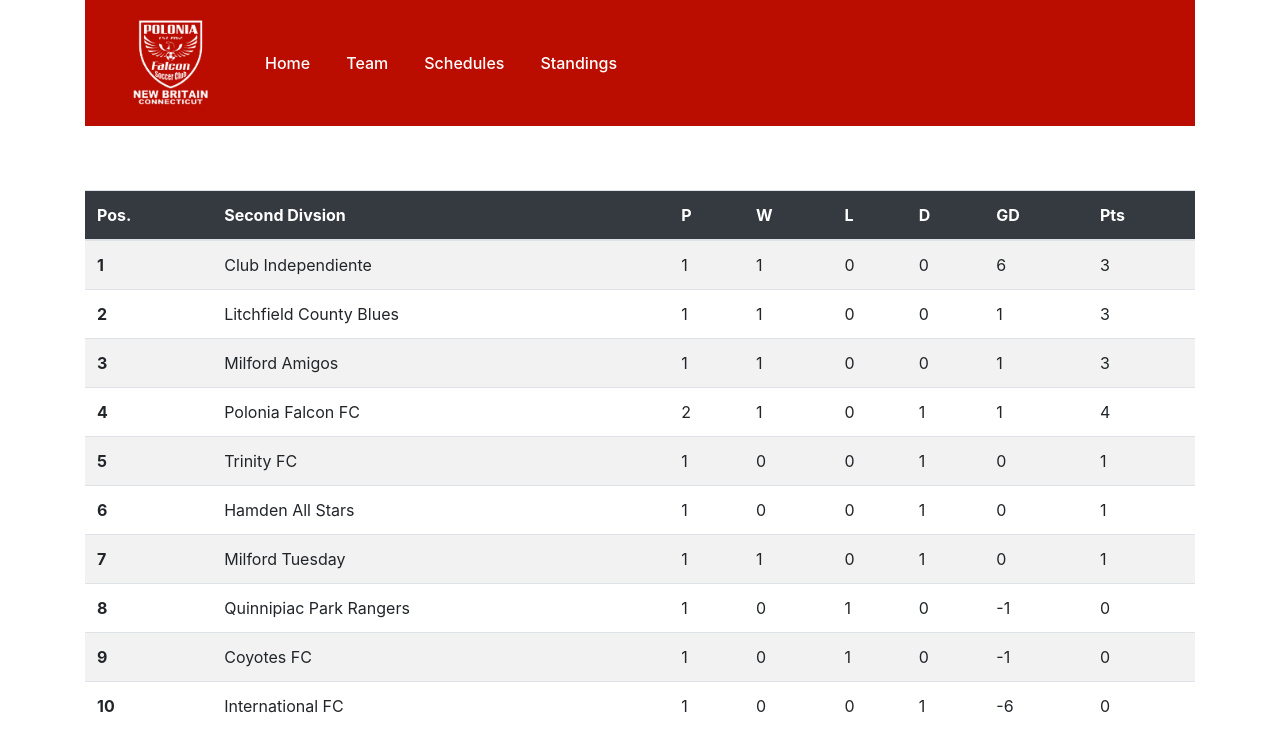
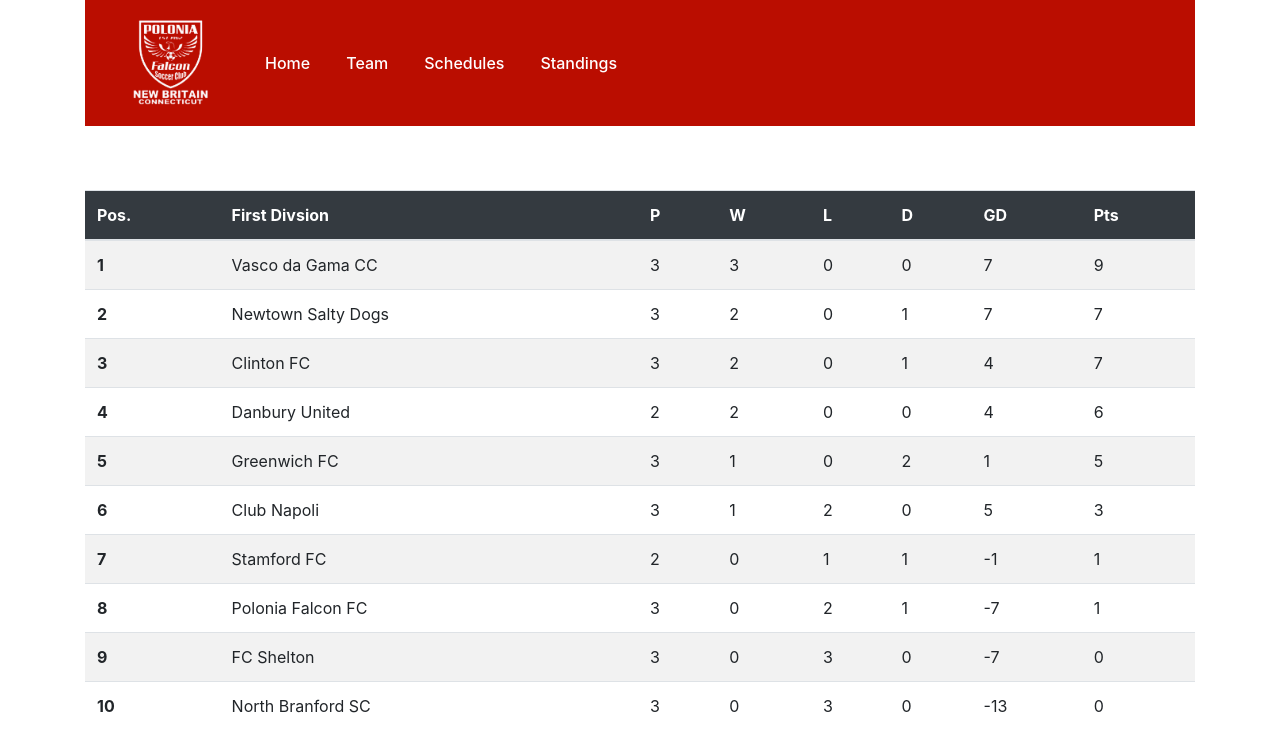
Before and after one commit to TomaszChylinski/polonia_fc, an Angular app in the folder polonia-fc/: page /standings in a window 1280 px wide. Shown: the top 752 px of the page. Built offline with nearby package versions, Linux system fonts and the light colour scheme.

Commit message:
chore(polonia): update schedule

```diff
--- a/polonia-fc/src/app/components/home/main/main.component.html
+++ b/polonia-fc/src/app/components/home/main/main.component.html
@@ -62,45 +62,45 @@
                     <tbody>
                       <tr>
                         <th scope="row">1</th>
-                        <td>Club Independiente</td>
-                        <td>1</td>
-                        <td>1</td>
-                        <td>0</td>
+                        <td>Vasco da Gama CC</td>
+                        <td>3</td>
+                        <td>7</td>
+                        <td>9</td>
                       </tr>
                       <tr>
                         <th scope="row">2</th>
-                        <td>Litchfield County Blues</td>
-                        <td>1</td>
-                        <td>1</td>
-                        <td>0</td>
+                        <td>Newtown Salty Dogs</td>
+                        <td>3</td>
+                        <td>7</td>
+                        <td>7</td>
                       </tr>
                       <tr>
                         <th scope="row">3</th>
-                        <td>Milford Amigos</td>
-                        <td>1</td>
-                        <td>1</td>
-                        <td>0</td>
+                        <td>Clinton FC</td>
+                        <td>3</td>
+                        <td>4</td>
+                        <td>7</td>
                       </tr>
                       <tr>
                         <th scope="row">4</th>
-                        <td>Polonia Falcon FC</td>
+                        <td>Danbury United</td>
                         <td>2</td>
-                        <td>1</td>
-                        <td>0</td>
+                        <td>4</td>
+                        <td>6</td>
                       </tr>
                       <tr>
                         <th scope="row">5</th>
-                        <td>Danbury United</td>
-                        <td>2</td>
+                        <td>Greenwich FC</td>
+                        <td>3</td>
                         <td>1</td>
-                        <td>0</td>
+                        <td>5</td>
                       </tr>
                       <tr>
                         <th scope="row">6</th>
-                        <td>North United</td>
-                        <td>2</td>
-                        <td>1</td>
-                        <td>0</td>
+                        <td>Club Napoli</td>
+                        <td>3</td>
+                        <td>5</td>
+                        <td>3</td>
                       </tr>
                     </tbody>
                   </table>
--- a/polonia-fc/src/app/components/standings/standings-item/standings-item.component.html
+++ b/polonia-fc/src/app/components/standings/standings-item/standings-item.component.html
@@ -2,7 +2,7 @@
     <thead>
       <tr class="">
         <th scope="col">Pos.</th>
-        <th scope="col">Second Divsion</th>
+        <th scope="col">First Divsion</th>
         <th scope="col">P</th>
         <th scope="col">W</th>
         <th scope="col">L</th>
@@ -14,103 +14,103 @@
     <tbody>
       <tr>
         <th scope="row">1</th>
-        <td>Club Independiente</td>
-        <td>1</td>
-        <td>1</td>
-        <td>0</td>
-        <td>0</td>
-        <td>6</td>
-        <td>3</td>
+        <td>Vasco da Gama CC</td>
+        <td>3</td> <!-- played -->
+        <td>3</td> <!-- win -->
+        <td>0</td> <!-- lose -->
+        <td>0</td> <!-- draw -->
+        <td>7</td> <!-- goal diff -->
+        <td>9</td> <!-- points -->
       </tr>
       <tr>
         <th scope="row">2</th>
-        <td>Litchfield County Blues</td>
-        <td>1</td>
-        <td>1</td>
-        <td>0</td>
-        <td>0</td>
-        <td>1</td>
-        <td>3</td>
+        <td>Newtown Salty Dogs</td>
+        <td>3</td> <!-- played -->
+        <td>2</td> <!-- win -->
+        <td>0</td> <!-- lose -->
+        <td>1</td> <!-- draw -->
+        <td>7</td> <!-- goal diff -->
+        <td>7</td> <!-- points -->
       </tr>
       <tr>
         <th scope="row">3</th>
-        <td>Milford Amigos</td>
-        <td>1</td>
-        <td>1</td>
-        <td>0</td>
-        <td>0</td>
-        <td>1</td>
-        <td>3</td>
+        <td>Clinton FC</td>
+        <td>3</td> <!-- played -->
+        <td>2</td> <!-- win -->
+        <td>0</td> <!-- lose -->
+        <td>1</td> <!-- draw -->
+        <td>4</td> <!-- goal diff -->
+        <td>7</td> <!-- points -->
       </tr>
       <tr>
         <th scope="row">4</th>
-        <td>Polonia Falcon FC</td>
-        <td>2</td>
-        <td>1</td>
-        <td>0</td>
-        <td>1</td>
-        <td>1</td>
-        <td>4</td>
+        <td>Danbury United</td>
+        <td>2</td> <!-- played -->
+        <td>2</td> <!-- win -->
+        <td>0</td> <!-- lose -->
+        <td>0</td> <!-- draw -->
+        <td>4</td> <!-- goal diff -->
+        <td>6</td> <!-- points -->
       </tr>
       <tr>
         <th scope="row">5</th>
-        <td>Trinity FC</td>
-        <td>1</td>
-        <td>0</td>
-        <td>0</td>
-        <td>1</td>
-        <td>0</td>
-        <td>1</td>
+        <td>Greenwich FC</td>
+        <td>3</td> <!-- played -->
+        <td>1</td> <!-- win -->
+        <td>0</td> <!-- lose -->
+        <td>2</td> <!-- draw -->
+        <td>1</td> <!-- goal diff -->
+        <td>5</td> <!-- points -->
       </tr>
       <tr>
         <th scope="row">6</th>
-        <td>Hamden All Stars</td>
-        <td>1</td>
-        <td>0</td>
-        <td>0</td>
-        <td>1</td>
-        <td>0</td>
-        <td>1</td>
+        <td>Club Napoli</td>
+        <td>3</td> <!-- played -->
+        <td>1</td> <!-- win -->
+        <td>2</td> <!-- lose -->
+        <td>0</td> <!-- draw -->
+        <td>5</td> <!-- goal diff -->
+        <td>3</td> <!-- points -->
       </tr>
       <tr>
         <th scope="row">7</th>
-        <td>Milford Tuesday</td>
-        <td>1</td>
-        <td>1</td>
-        <td>0</td>
-        <td>1</td>
-        <td>0</td>
-        <td>1</td>
+        <td>Stamford FC</td>
+        <td>2</td> <!-- played -->
+        <td>0</td> <!-- win -->
+        <td>1</td> <!-- lose -->
+        <td>1</td> <!-- draw -->
+        <td>-1</td> <!-- goal diff -->
+        <td>1</td> <!-- points -->
       </tr>
       <tr>
         <th scope="row">8</th>
-        <td>Quinnipiac Park Rangers</td>
-        <td>1</td>
-        <td>0</td>
-        <td>1</td>
-        <td>0</td>
-        <td>-1</td>
-        <td>0</td>
+        <td>Polonia Falcon FC</td>
+        <td>3</td> <!-- played -->
+        <td>0</td> <!-- win -->
+        <td>2</td> <!-- lose -->
+        <td>1</td> <!-- draw -->
+        <td>-7</td> <!-- goal diff -->
+        <td>1</td> <!-- points -->
       </tr>
       <tr>
         <th scope="row">9</th>
-        <td>Coyotes FC</td>
-        <td>1</td>
-        <td>0</td>
-        <td>1</td>
-        <td>0</td>
-        <td>-1</td>
-        <td>0</td>
+        <td>FC Shelton</td>
+        <td>3</td> <!-- played -->
+        <td>0</td> <!-- win -->
+        <td>3</td> <!-- lose -->
+        <td>0</td> <!-- draw -->
+        <td>-7</td> <!-- goal diff -->
+        <td>0</td> <!-- points -->
       </tr>
       <tr>
         <th scope="row">10</th>
-        <td>International FC</td>
-        <td>1</td>
-        <td>0</td>
-        <td>0</td>
-        <td>1</td>
-        <td>-6</td>
-        <td>0</td>
+        <td>North Branford SC</td>
+        <td>3</td> <!-- played -->
+        <td>0</td> <!-- win -->
+        <td>3</td> <!-- lose -->
+        <td>0</td> <!-- draw -->
+        <td>-13</td> <!-- goal diff -->
+        <td>0</td> <!-- points -->
       </tr>
     </tbody>
   </table>
```
